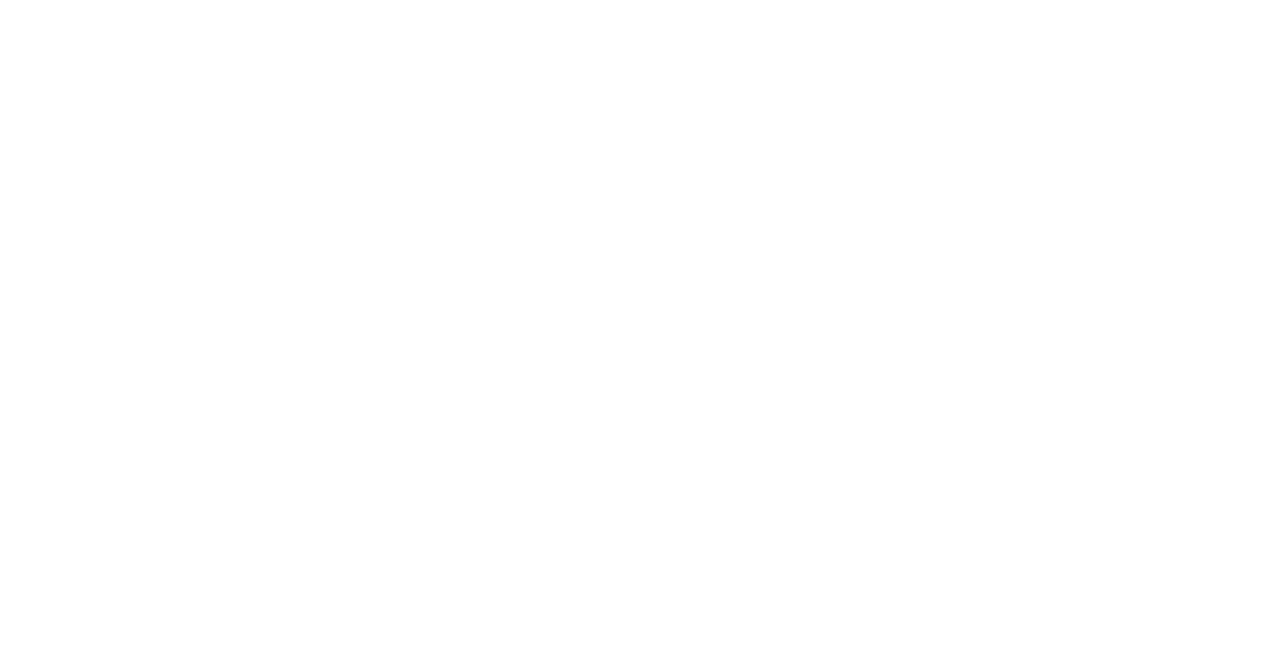
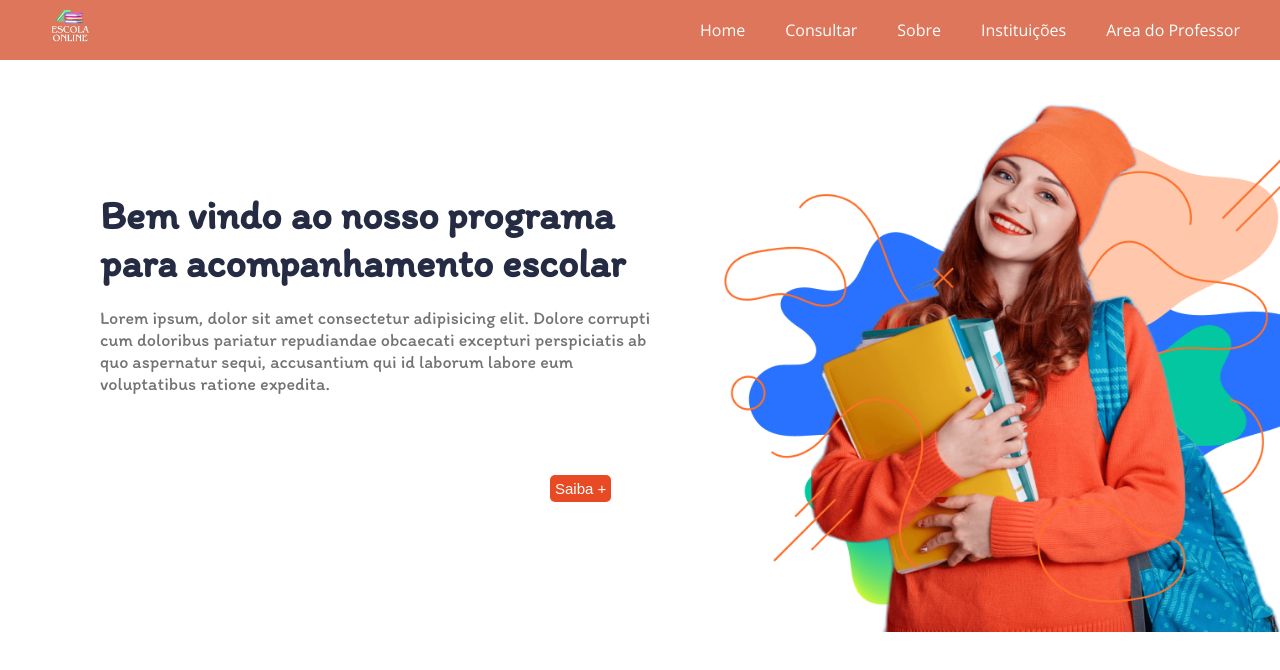
Before and after one commit to LucasCostaCorreia/Projeto-Integrador-Escola, a plain HTML site: page index.html in a window 1280 px wide. Drawn offline with nearby package versions, Linux system fonts and the light colour scheme.

Commit message:
Implementacao da home

```diff
--- a/index.html
+++ b/index.html
@@ -2,12 +2,51 @@
 <html lang="en">
 <head>
   <meta charset="UTF-8">
+  <link rel="preconnect" href="https://fonts.googleapis.com">
+  <link rel="preconnect" href="https://fonts.gstatic.com" crossorigin>
+
   <meta name="viewport" content="width=device-width, initial-scale=1.0">
   <title>Escola</title>
 
+
+  <link href="https://fonts.googleapis.com/css2?family=Itim&family=Open+Sans:ital,wght@0,300..800;1,300..800&display=swap" rel="stylesheet">
   <link rel="stylesheet" href="styles.css">
 </head>
 <body>
+<div class="body">
 
+    <header>
+      <img src="/assets/Logo.png" alt="Logo">
+      <nav>
+
+      <ul>
+        <li><a href="#">Home</a></li>
+        <li><a href="#">Consultar</a></li>
+        <li><a href="#">Sobre</a></li>
+        <li><a href="#">Instituições</a></li>
+        <li><a href="#">Area do Professor</a></li>
+      </ul>
+    </nav>
+
+    </header>
+
+    <main>
+      <div class="home-content">
+      <section>
+        <h1>Bem vindo ao nosso programa para acompanhamento escolar</h1>
+        <p> Lorem ipsum, dolor sit amet consectetur adipisicing elit. Dolore corrupti cum doloribus pariatur
+          repudiandae obcaecati excepturi perspiciatis ab quo aspernatur sequi, accusantium qui id laborum labore eum voluptatibus ratione expedita.</p>
+
+        <button><a href="#"> Saiba +</a></button>
+
+        </section>
+        <img class="studant" src="/assets/img-person.png" alt="Uma estudante">
+      </div>
+
+    </main>
+    <footer></footer>
+
+
+</div>
 </body>
 </html>
--- a/styles.css
+++ b/styles.css
@@ -0,0 +1,100 @@
+* {
+  margin: 0;
+  padding: 0;
+  box-sizing: border-box;
+  -webkit-font-smoothing: antialiased;
+  -moz-osx-font-smoothing: grayscale;
+}
+
+:root {
+  font-size: 62.5%;
+}
+
+#body {
+  display: flex;
+  margin: 0 auto;
+}
+
+/* Menu*/
+header, nav, ul {
+  display: flex;
+  align-items: center;
+}
+
+header {
+  display: flex;
+  justify-content: space-between;
+  font-family: "Open Sans", sans-serif;
+  height: 6rem;
+  background-color: #DD765B;
+  margin: 0 auto;
+}
+
+header img {
+  margin-left: 4rem;
+  width: 6rem;
+  height: 6rem;
+}
+
+nav ul li {
+  font-size: 1.6rem;
+  font-weight: 400;
+  list-style: none;
+  margin-right: 4rem;
+  gap: 7rem;
+}
+
+nav ul li a {
+  text-decoration: none;
+  color: #FFFFFF;
+}
+
+nav ul li a:hover{
+  color:#461306;
+}
+
+/*Home*/
+
+
+.studant {
+  height: 57.2rem;
+}
+
+.home-content {
+  display: flex;
+  align-items: center;
+  justify-content: space-between;
+  width: 1fr;
+}
+
+.home-content section {
+  font-family: "Itim", cursive;
+  width: 57.3rem;
+  margin-left: 10rem;
+}
+
+.home-content section h1{
+  font-size: 4rem;
+  color: #252B42;
+  margin-bottom: 2rem;
+}
+
+.home-content section p {
+  font-size: 1.8rem;
+  color: #737373;
+}
+
+.home-content button a {
+  text-decoration: none;
+  color: #FFFFFF;
+}
+
+.home-content button {
+  font-size: 1.5rem;
+  padding: 0.5rem;
+  background: #E84B23;
+  border: 0;
+  border-radius: 0.5rem;
+  margin-top: 8rem;
+  margin-left: 45rem;
+}
```
